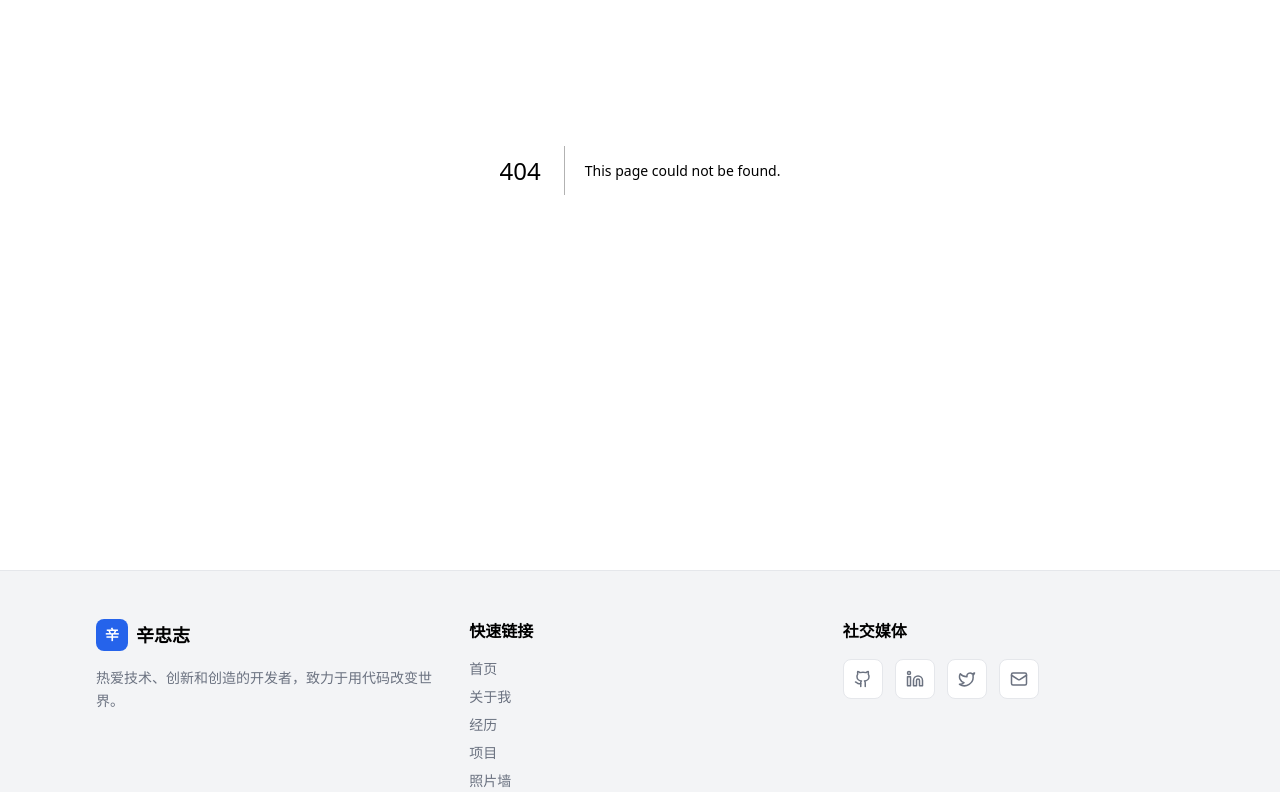
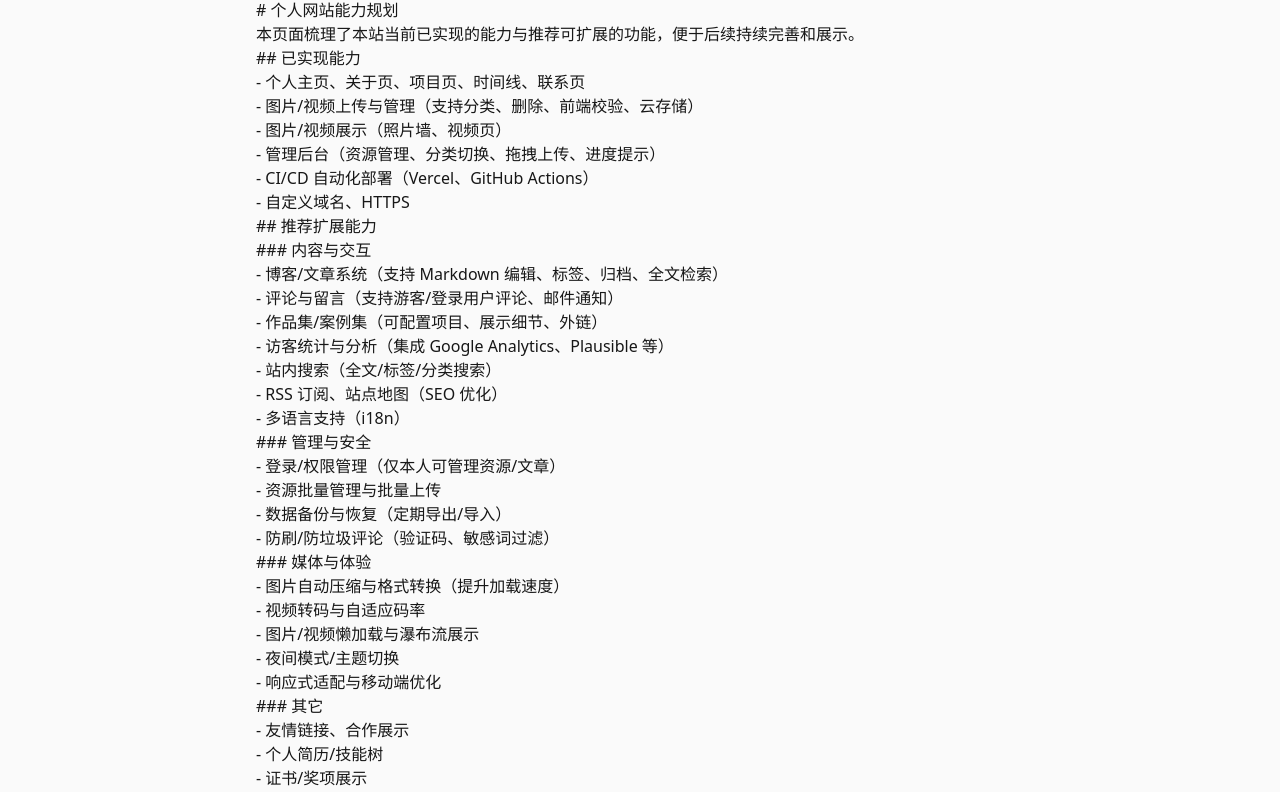
Before and after one commit to xinzhongzhi/personal-website, a Next.js app: page /capabilities in a window 1280 px wide. Before the commit this address had no page. Shown: the part 294-1086 px from the top of the page. Built offline with nearby package versions, Linux system fonts and the light colour scheme.

Commit message:
feat: 新增能力规划页面，导航栏增加入口，展示已实现与推荐功能清单

```diff
--- /dev/null
+++ b/src/app/capabilities/page.md
@@ -0,0 +1,45 @@
+# 个人网站能力规划
+
+本页面梳理了本站当前已实现的能力与推荐可扩展的功能，便于后续持续完善和展示。
+
+## 已实现能力
+- 个人主页、关于页、项目页、时间线、联系页
+- 图片/视频上传与管理（支持分类、删除、前端校验、云存储）
+- 图片/视频展示（照片墙、视频页）
+- 管理后台（资源管理、分类切换、拖拽上传、进度提示）
+- CI/CD 自动化部署（Vercel、GitHub Actions）
+- 自定义域名、HTTPS
+
+## 推荐扩展能力
+### 内容与交互
+- 博客/文章系统（支持 Markdown 编辑、标签、归档、全文检索）
+- 评论与留言（支持游客/登录用户评论、邮件通知）
+- 作品集/案例集（可配置项目、展示细节、外链）
+- 访客统计与分析（集成 Google Analytics、Plausible 等）
+- 站内搜索（全文/标签/分类搜索）
+- RSS 订阅、站点地图（SEO 优化）
+- 多语言支持（i18n）
+
+### 管理与安全
+- 登录/权限管理（仅本人可管理资源/文章）
+- 资源批量管理与批量上传
+- 数据备份与恢复（定期导出/导入）
+- 防刷/防垃圾评论（验证码、敏感词过滤）
+
+### 媒体与体验
+- 图片自动压缩与格式转换（提升加载速度）
+- 视频转码与自适应码率
+- 图片/视频懒加载与瀑布流展示
+- 夜间模式/主题切换
+- 响应式适配与移动端优化
+
+### 其它
+- 友情链接、合作展示
+- 个人简历/技能树
+- 证书/奖项展示
+- 站点公告/弹窗通知
+- 404/维护页美化
+
+---
+
+如需实现上述任一功能，可随时指定优先级，我会为你逐步开发。
--- /dev/null
+++ b/src/app/capabilities/page.tsx
@@ -0,0 +1,22 @@
+import fs from "fs";
+import path from "path";
+import React from "react";
+import Section, { SectionHeader } from "@/components/Section";
+
+export default async function CapabilitiesPage() {
+  // 读取 markdown 内容
+  const filePath = path.join(process.cwd(), "src/app/capabilities/page.md");
+  const content = fs.readFileSync(filePath, "utf-8");
+
+  // 简单 markdown 渲染（如需更好效果可引入 react-markdown）
+  return (
+    <Section>
+      <SectionHeader title="能力规划" subtitle="本站已实现与推荐能力清单" />
+      <article className="prose max-w-3xl mx-auto mt-8">
+        {content.split("\n").map((line, i) => (
+          <div key={i}>{line}</div>
+        ))}
+      </article>
+    </Section>
+  );
+}
--- a/src/data/config.ts
+++ b/src/data/config.ts
@@ -19,6 +19,7 @@ export const siteConfig = {
     { name: "项目", href: "/projects" },
     { name: "照片墙", href: "/gallery" },
     { name: "视频", href: "/videos" },
+    { name: "能力规划", href: "/capabilities" },
     { name: "联系我", href: "/contact" },
     { name: "管理", href: "/admin" },
   ],
```
